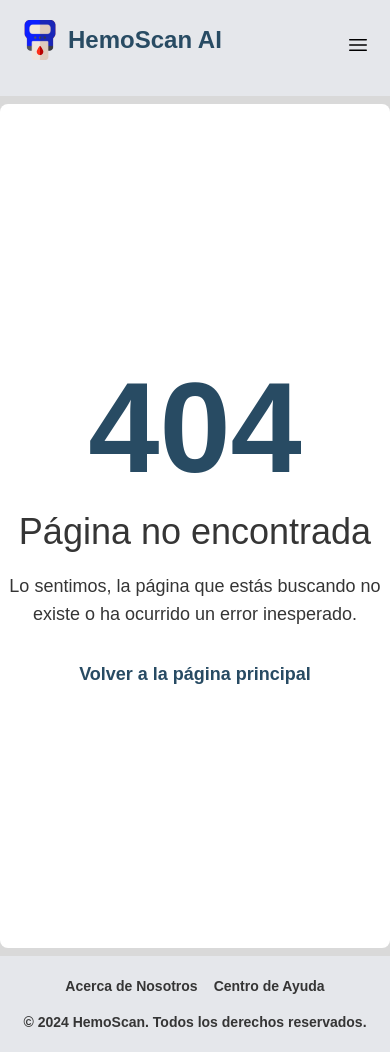
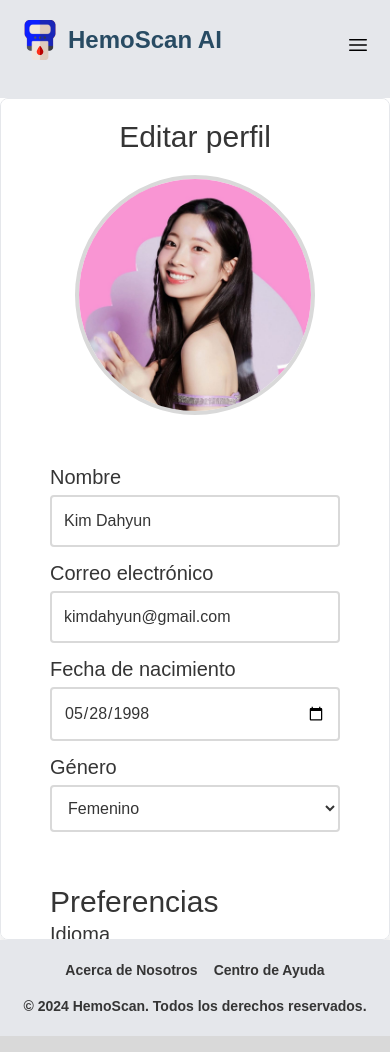
Before and after one commit to JiovannyVega/HemoScan, a React (Vite) app: page /profileedit in a window 390 px wide. Built offline with nearby package versions, Linux system fonts and the light colour scheme.

Commit message:
Ajuste en pantallas de perfil

```diff
--- a/src/App.jsx
+++ b/src/App.jsx
@@ -9,6 +9,8 @@ import AboutPage from './pages/AboutPage'
 import Dashboard from './pages/dashboard/Dashboard'
 import SignupPage from './pages/SignupPage'
 import { useGoogleAuth } from './auth/useGoogleAuth'
+import ProfilePage from './pages/dashboard/ProfilePage'
+import ProfileEditPage from './pages/dashboard/ProfileEditPage'
 
 function App() {
   const { user } = useGoogleAuth()
@@ -22,6 +24,8 @@ function App() {
           <Route path='/login' element={<LoginPage />} />
           <Route path='/about' element={<AboutPage />} />
           <Route path='/hfaq' element={<HFAQPage />} />
+          <Route path='/profile' element={<ProfilePage />} />
+          <Route path='/profileedit' element={<ProfileEditPage />} />
           <Route path='/signup' element={<SignupPage />} />
           {user ? (
             <Route path='/dashboard' element={<Dashboard />} />
--- a/src/pages/dashboard/Dashboard.jsx
+++ b/src/pages/dashboard/Dashboard.jsx
@@ -1,6 +1,6 @@
 import { useState, useRef } from 'react'
 import { useNavigate } from 'react-router-dom'
-import ProfilePage from './ProfilePage'
+import ProfilePage from './ProfileEditPage'
 import Analitycs from './Analitycs'
 import useGoogleAuth from '../../auth/useGoogleAuth'
 
--- /dev/null
+++ b/src/pages/dashboard/ProfileEditPage.jsx
@@ -0,0 +1,160 @@
+import { useState, useEffect } from 'react'
+import axios from 'axios'
+
+const ProfileEditPage = () => {
+
+  const [user, setUser] = useState({
+    name: 'Kim Dahyun',
+    email: 'kimdahyun@gmail.com',
+    picture: '/assets/Perfil.jpg',
+    birthDate: '1998-05-28',
+    sexo: 'femenino',
+    language: 'Espanol',
+    notifications: true
+  })
+
+  const updateUser = async () => {
+    try {
+      alert(user.sexo)
+      const response = await axios.put('http://localhost:3000/api/users', {
+        email: user.email,
+        nombre: user.name,
+        picture: user.picture,
+        fecha_nacimiento: user.birthDate,
+        sexo: user.sexo
+      })
+      console.log('Usuario actualizado:', response.data)
+    } catch (error) {
+      console.error('Error al actualizar el usuario:', error)
+    }
+  }
+
+  useEffect(() => {
+    const savedUser = localStorage.getItem('user')
+    console.log('Usuario guardado:', savedUser)
+    if (savedUser) {
+      const userData = JSON.parse(savedUser)
+      console.log('Usuario guardado:', userData)
+      setUser({
+        name: userData.nombre || '',
+        email: userData.email || '',
+        picture: userData.picture || '/assets/Perfil.jpg',
+        birthDate: userData.birthDate || '',
+        sexo: userData.sexo || '',
+        language: '',
+        notifications: true
+      })
+    } else {
+      setUser({
+        name: 'Kim Dahyun',
+        email: 'kimdahyun@gmail.com',
+        picture: '/assets/Perfil.jpg',
+        birthDate: '1998-05-28',
+        sexo: 'femenino',
+        language: 'Espanol',
+        notifications: true
+      })
+    }
+  }, [])
+
+  const handleChange = (e) => {
+    const { name, value } = e.target
+    setUser((prevUser) => ({
+      ...prevUser,
+      [name]: value
+    }))
+  }
+  console.log(user.id)
+
+  return (
+    <>
+      <div className='flex flex-col items-center h-screen m-0 border-t-2 md:py-4 text-text dark:text-text-dark bg-background dark:bg-background-dark'>
+        <div className='flex flex-col items-center w-full p-5 mb-0 overflow-scroll border rounded-lg shadow-xl no-scrollbar md:w-2/3 bg-background dark:bg-background-dark'>
+          <p className='text-3xl'>Editar perfil</p>
+          <img
+            src={user.picture}
+            alt='Profile'
+            className='mt-5 mb-5 bg-cover border-4 rounded-full w-60 h-60 border-hover dark:border-hover-dark'
+          />
+          <div className='w-10/12 mt-5 mb-5 text-left'>
+
+            <div className='mb-3'>
+              <label className='block mt-2 text-xl'>Nombre</label>
+              <input
+                type='text'
+                name='name'
+                value={user.name}
+                onChange={handleChange}
+                className='w-full p-3 mt-1 border-2 rounded border-hover dark:border-hover-dark bg-background dark:bg-background-dark'
+              />
+            </div>
+            <div className='mb-3'>
+              <label className='block text-xl'>Correo electrónico</label>
+              <input
+                type='email'
+                name='email'
+                value={user.email}
+                onChange={handleChange}
+                className='w-full p-3 mt-1 border-2 rounded border-hover dark:border-hover-dark bg-background dark:bg-background-dark'
+              />
+            </div>
+            <div className='mb-3'>
+              <label className='text-xl'>Fecha de nacimiento</label>
+              <input
+                type='date'
+                name='birthDate'
+                value={user.birthDate}
+                onChange={handleChange}
+                className='w-full p-3 mt-1 border-2 rounded border-hover dark:border-hover-dark bg-background dark:bg-background-dark'
+              />
+            </div>
+            <div className='mb-3'>
+              <label className='text-xl'>Género</label>
+              <select
+                name='sexo'
+                value={user.sexo}
+                onChange={handleChange}
+                className='w-full p-3 mt-1 border-2 rounded border-hover dark:border-hover-dark bg-background dark:bg-background-dark'
+              >
+                <option value='Femenino'>Femenino</option>
+                <option value='Masculino'>Masculino</option>
+                <option value='Otro'>Otro</option>
+              </select>
+            </div>
+          </div>
+          <div className='w-10/12 mt-5 mb-5 text-left'>
+            <p className='text-3xl'>Preferencias</p>
+            <div className='mb-3'>
+              <label className='mt-2 text-xl'>Idioma</label>
+              <select
+                name='language'
+                value={user.language}
+                onChange={handleChange}
+                className='w-full p-3 mt-1 border-2 rounded border-hover dark:border-hover-dark bg-background dark:bg-background-dark'
+              >
+                <option value='Espanol'>Español</option>
+                <option value='Ingles'>Ingles</option>
+              </select>
+            </div>
+            <div className='mb-3'>
+              <label className='text-xl'>Notificaciones</label>
+              <input
+                type='checkbox'
+                name='notifications'
+                className='w-full p-3 mt-1 text-text'
+                checked={user.notifications}
+                onChange={(e) =>
+                  setUser({ ...user, notifications: e.target.checked })}
+              />
+            </div>
+          </div>
+          <div>
+            <button onClick={updateUser} className='p-4 m-2 text-white rounded-md cursor-pointer bg-primary hover:bg-secondary'>Guardar cambios</button>
+          </div>
+        </div>
+      </div>
+    </>
+  )
+}
+
+export default ProfileEditPage
--- a/src/pages/dashboard/ProfilePage.jsx
+++ b/src/pages/dashboard/ProfilePage.jsx
@@ -2,6 +2,16 @@ import { useState, useEffect } from 'react'
 import axios from 'axios'
 
 const ProfilePage = () => {
+
+    const [isDisabled, setIsDisabled] = useState(true);
+
+    const handleEditClick = () => {
+        setIsDisabled(false);
+    };
+
+    const handleInputChange = (event) => {
+        setUser({ ...user, name: event.target.value });
+    };
 
     const [user, setUser] = useState({
         name: 'Kim Dahyun',
@@ -20,7 +30,7 @@ const ProfilePage = () => {
                 email: user.email,
                 nombre: user.name,
                 picture: user.picture,
-        edad: new Date().getFullYear() - new Date(user.birthDate).getFullYear(),
+                fecha_nacimiento: user.birthDate,
                 sexo: user.sexo
             })
             console.log('Usuario actualizado:', response.data)
@@ -70,112 +80,95 @@ const ProfilePage = () => {
         <>
             <div className='flex flex-col items-center h-screen m-0 border-t-2 md:py-4 text-text dark:text-text-dark bg-background dark:bg-background-dark'>
                 <div className='flex flex-col items-center w-full p-5 mb-0 overflow-scroll border rounded-lg shadow-xl no-scrollbar md:w-2/3 bg-background dark:bg-background-dark'>
+
                     <img
                         src={user.picture}
                         alt='Profile'
                         className='mt-5 mb-5 bg-cover border-4 rounded-full w-60 h-60 border-hover dark:border-hover-dark'
                     />
-          <div className='w-4/5 mt-5 mb-5 text-center'>
-            <p className='text-4xl'>{user.name}</p>
-            <p className='text-xl'>{user.email}</p>
-          </div>
                     <div className='w-10/12 mt-5 mb-5 text-left'>
                         <p className='text-3xl'>Información personal</p>
-            <div className='mb-3'>
+                        <div className='mb-3 border-t-2 border-b-2'>
                             <label className='block mt-2 text-xl'>Nombre</label>
+                            {isDisabled ? (
+                                <label className='block p-5 mt-2 text-md'>{user.name}</label>
+                            ) : (
                                 <input
                                     type='text'
                                     name='name'
                                     value={user.name}
-                onChange={handleChange}
-                className='w-full p-3 mt-1 border-2 rounded border-hover dark:border-hover-dark bg-background dark:bg-background-dark'
+                                    onChange={handleInputChange}
+                                    disabled={isDisabled}
+                                    className='w-full p-3 mt-1 mb-5 border-2 rounded border-hover dark:border-hover-dark bg-background dark:bg-background-dark'
                                 />
+                            )}
                         </div>
-            <div className='mb-3'>
+                        <div className='mb-3 border-b-2'>
                             <label className='block text-xl'>Correo electrónico</label>
+                            {isDisabled ? (
+                                <label className='block p-5 mt-2 text-md'>{user.email}</label>
+                            ) : (
                                 <input
                                     type='email'
                                     name='email'
                                     value={user.email}
-                disabled
                                     onChange={handleChange}
-                className='w-full p-3 mt-1 border-2 rounded border-hover dark:border-hover-dark bg-background dark:bg-background-dark'
+                                    className='w-full p-3 mt-1 mb-5 border-2 rounded border-hover dark:border-hover-dark bg-background dark:bg-background-dark'
                                 />
+                            )}
                         </div>
-            <div className='mb-3'>
+                        <div className='mb-3 border-b-2'>
                             <label className='text-xl'>Fecha de nacimiento</label>
+                            {isDisabled ? (
+                                <label className='block p-5 mt-2 text-md'>{user.birthDate}</label>
+                            ) : (
                                 <input
                                     type='date'
                                     name='birthDate'
                                     value={user.birthDate}
                                     onChange={handleChange}
-                className='w-full p-3 mt-1 border-2 rounded border-hover dark:border-hover-dark bg-background dark:bg-background-dark'
+                                    className='w-full p-3 mt-1 mb-5 border-2 rounded border-hover dark:border-hover-dark bg-background dark:bg-background-dark'
                                 />
+                            )}
                         </div>
-            <div className='mb-3'>
+                        <div className='mb-3 border-b-2'>
                             <label className='text-xl'>Género</label>
+                            {isDisabled ? (
+                                <label className='block p-5 mt-2 text-md'>{user.sexo}</label>
+                            ) : (
                                 <select
                                     name='sexo'
                                     value={user.sexo}
                                     onChange={handleChange}
-                className='w-full p-3 mt-1 border-2 rounded border-hover dark:border-hover-dark bg-background dark:bg-background-dark'
+                                    className='w-full p-3 mt-1 mb-5 border-2 rounded border-hover dark:border-hover-dark bg-background dark:bg-background-dark'
                                 >
                                     <option value='Femenino'>Femenino</option>
                                     <option value='Masculino'>Masculino</option>
                                     <option value='Otro'>Otro</option>
                                 </select>
+                            )}
                         </div>
                     </div>
                     <div className='w-10/12 mt-5 mb-5 text-left'>
                         <p className='text-3xl'>Preferencias</p>
-            <div className='mb-3'>
+                        <div className='mb-3 border-t-2 border-b-2'>
                             <label className='mt-2 text-xl'>Idioma</label>
+                            {isDisabled ? (
+                                <label className='block p-5 mt-2 text-md'>{user.language}</label>
+                            ) : (
                                 <select
                                     name='language'
                                     value={user.language}
                                     onChange={handleChange}
-                className='w-full p-3 mt-1 border-2 rounded border-hover dark:border-hover-dark bg-background dark:bg-background-dark'
-              >
+                                    className='w-full p-3 mt-1 mb-5 border-2 rounded border-hover dark:border-hover-dark bg-background dark:bg-background-dark'>
                                     <option value='Espanol'>Español</option>
                                     <option value='Ingles'>Ingles</option>
                                 </select>
-            </div>
-            <div className='mb-3'>
-              <label className='text-xl'>Notificaciones</label>
-              <input
-                type='checkbox'
-                name='notifications'
-                className='w-full p-3 mt-1 text-text'
-                checked={user.notifications}
-                onChange={(e) =>
-                  setUser({ ...user, notifications: e.target.checked })}
-              />
+                            )}
                         </div>
                     </div>
-          <div className='w-10/12 mt-5 mb-5 text-left'>
-            <p className='flex text-3xl'>Historial de actividades</p>
-            <ul>
-              <li className='flex items-center justify-between'>
-                <span>Examen 1</span>
-                <button className='p-4 m-2 text-white rounded-md cursor-pointer bg-primary hover:bg-secondary'>
-                  Ver detalles
-                </button>
-              </li>
-              <li className='flex items-center justify-between'>
-                <span>Examen 2</span>
-                <button className='p-4 m-2 text-white rounded-md cursor-pointer bg-primary hover:bg-secondary'>
-                  Ver detalles
-                </button>
-              </li>
-              <li className='flex items-center justify-between'>
-                <span>Examen 3</span>
-                <button className='p-4 m-2 text-white rounded-md cursor-pointer bg-primary hover:bg-secondary '>
-                  Ver detalles
-                </button>
-              </li>
-            </ul>
-          </div>
-          <div>
+                    <div className='flex row-auto Flex'>
+                        <button onClick={handleEditClick} className='p-4 m-2 text-white rounded-md cursor-pointer bg-primary hover:bg-secondary'>Editar</button>
                         <button onClick={updateUser} className='p-4 m-2 text-white rounded-md cursor-pointer bg-primary hover:bg-secondary'>Guardar cambios</button>
                     </div>
                 </div>
```
Also changed, not shown: src/assets/Perfil.jpg. Lines whose indentation alone changed are shown as unchanged.
